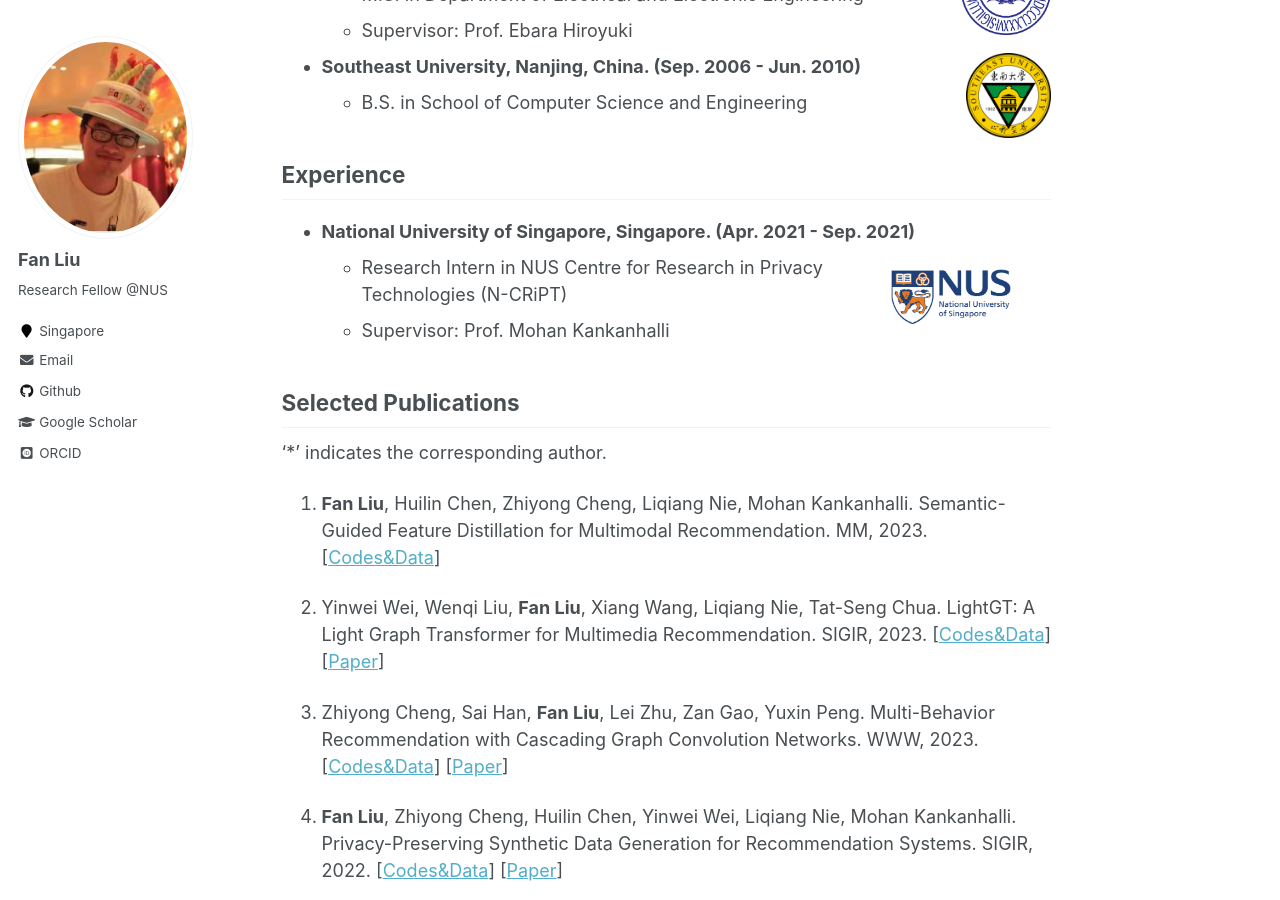
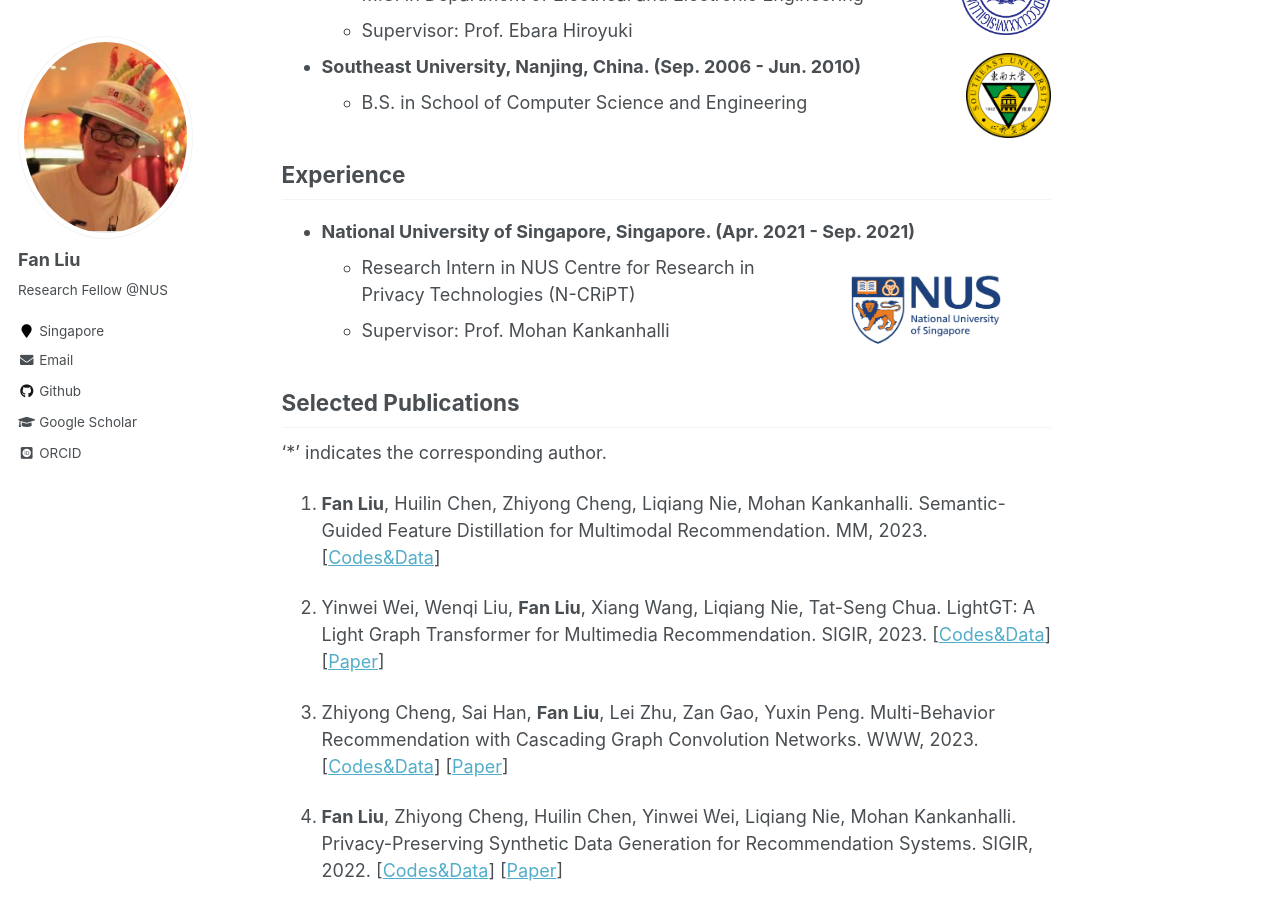
Before and after one commit to liufancs/liufancs.github.io, a Jekyll site: the page built from _pages/about.md, in a window 1280 px wide and 900 px high, scrolled down 838 px. Built offline with Jekyll 4.4.1, drawn with Linux system fonts in a browser that asks for light colours; some web fonts are replaced.

Commit message:
Update about.md

```diff
--- a/_pages/about.md
+++ b/_pages/about.md
@@ -26,7 +26,7 @@ I am currently a Research Fellow with [Prof. Mohan Kankanhalli](https://www.comp
    - B.S. in School of Computer Science and Engineering
 
 ## Experience
-* **National University of Singapore, Singapore. (Apr. 2021 - Sep. 2021)** <img align="Right" src="images/NUS_logo2.jpg" width="200" height="200"/>
+* **National University of Singapore, Singapore. (Apr. 2021 - Sep. 2021)** <img align="Right" src="images/NUS_logo2.jpg" width="250" height="250"/>
   * Research Intern in NUS Centre for Research in Privacy Technologies (N-CRiPT)
   * Supervisor: Prof. Mohan Kankanhalli
 
```
